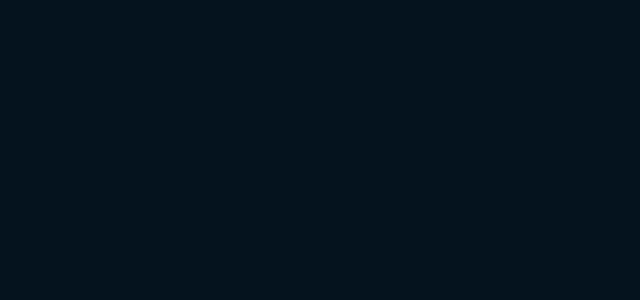
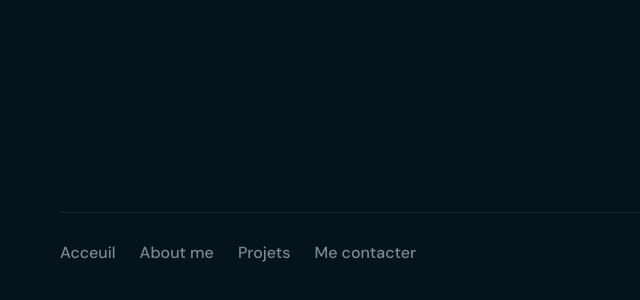
Before and after one commit to Rastiann/Portfolio, a React app: page / in a window 1280 px wide. Shown: the part 1388-1688 px from the top of the page, without its empty margins (0-640 px from the left). Built offline with nearby package versions, Linux system fonts and the light colour scheme; the HTML template or start-up script is replaced by a standard one.

Commit message:
début du footer

```diff
--- a/src/App.jsx
+++ b/src/App.jsx
@@ -1,22 +1,39 @@
 import Header from "./sections/Header.jsx"
 import Hero from "./sections/Hero.jsx"
+import Footer from "./sections/Footer.jsx"
+
+// Les Liens vers les différentes sections
+const links = [
+    {
+        name: "Acceuil",
+        href: "sdf"
+    },
+    {
+        name: "About me",
+        href: "sdf"
+    },
+    {
+        name: "Projets",
+        href: "sdf"
+    },
+    {
+        name: "Me contacter",
+        href: "sdf"
+    }
+]
 
 function App() {
 
     return <div className="container mx-auto max-w-7xl">
-        <Header/>
+        <Header links={links}/>
         <Hero />
-        <section className="min-h-screen"></section>
-        <section className="min-h-screen"></section>
-        <section className="min-h-screen"></section>
-        <section className="min-h-screen"></section>
         <section className="min-h-screen"></section>
         {/* About avec des points en arrière plan et dcp un trait quand descend sur mon éducation et qui je suis + ou au lieu du trait
             un tat de films que je peux faire défilé avec framer-motion */}
         {/* Projects sous formes de card letterbox avec les favoris et quand je cloque dessus avec framer-motion ça prends tout
             l'écran */}
         {/* les languages que j'utilise et outils sur un double carousel avec un style letterbox et des étoiles sur ma maitrise */}
-
+        <Footer links={links}/>
     </div>
 
 }
--- a/src/components/Naviguation.jsx
+++ b/src/components/Naviguation.jsx
@@ -1,7 +1,7 @@
 
 export default function Naviguation({ links }) {
     return (
-        <ul className="z-20 flex flex-col gap-4 sm:flex-row md:gap-6 items-center">
+        <ul className="z-20 flex gap-4 flex-row md:gap-6 items-center">
             {links.map(link => (
                 <li className="py-2" key={link.name}>
                     <a className="transition-colors text-muted-foreground hover:text-foreground font-medium" href={link.href}>{link.name}</a>
--- /dev/null
+++ b/src/components/SocialIcon.jsx
@@ -0,0 +1,7 @@
+export default function SocialIcon() {
+    return (
+        <div>
+
+        </div>
+    )
+}
--- /dev/null
+++ b/src/sections/Footer.jsx
@@ -0,0 +1,14 @@
+import Naviguation from "../components/Naviguation"
+
+export default function Footer({ links }) {
+
+    return (
+        <section className="c-space">
+            <div className="flex items-center justify-between border-t border-border/80 py-5">
+                <Naviguation links={links} />
+
+            </div>
+        </section>
+
+    )
+}
--- a/src/sections/Header.jsx
+++ b/src/sections/Header.jsx
@@ -3,28 +3,10 @@
 import { motion, AnimatePresence } from 'framer-motion'
 
 
-export default function Header() {
+export default function Header({links}) {
     const [isOpen, toggle] = useToggle(false) // utiliser le open pour faire une animation
 
-    // Les Liens vers les différentes sections
-    const links = [
-        {
-            name: "Acceuil",
-            href: "sdf"
-        },
-        {
-            name: "About me",
-            href: "sdf"
-        },
-        {
-            name: "Projets",
-            href: "sdf"
-        },
-        {
-            name: "Me contacter",
-            href: "sdf"
-        }
-    ]
+
 
     return (
         <div className="fixed inset-x-0 z-20 w-full backdrop-blur-lg bg-primary-foreground/40">
```
